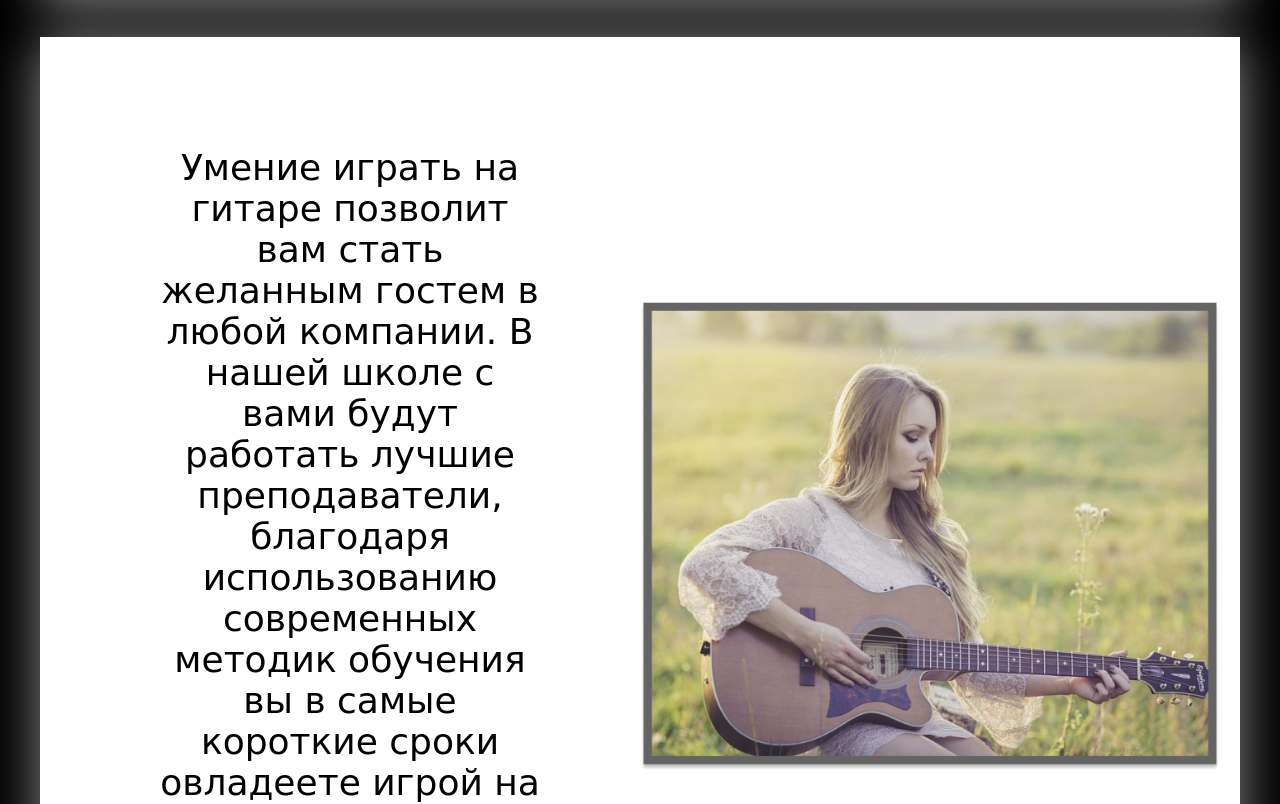
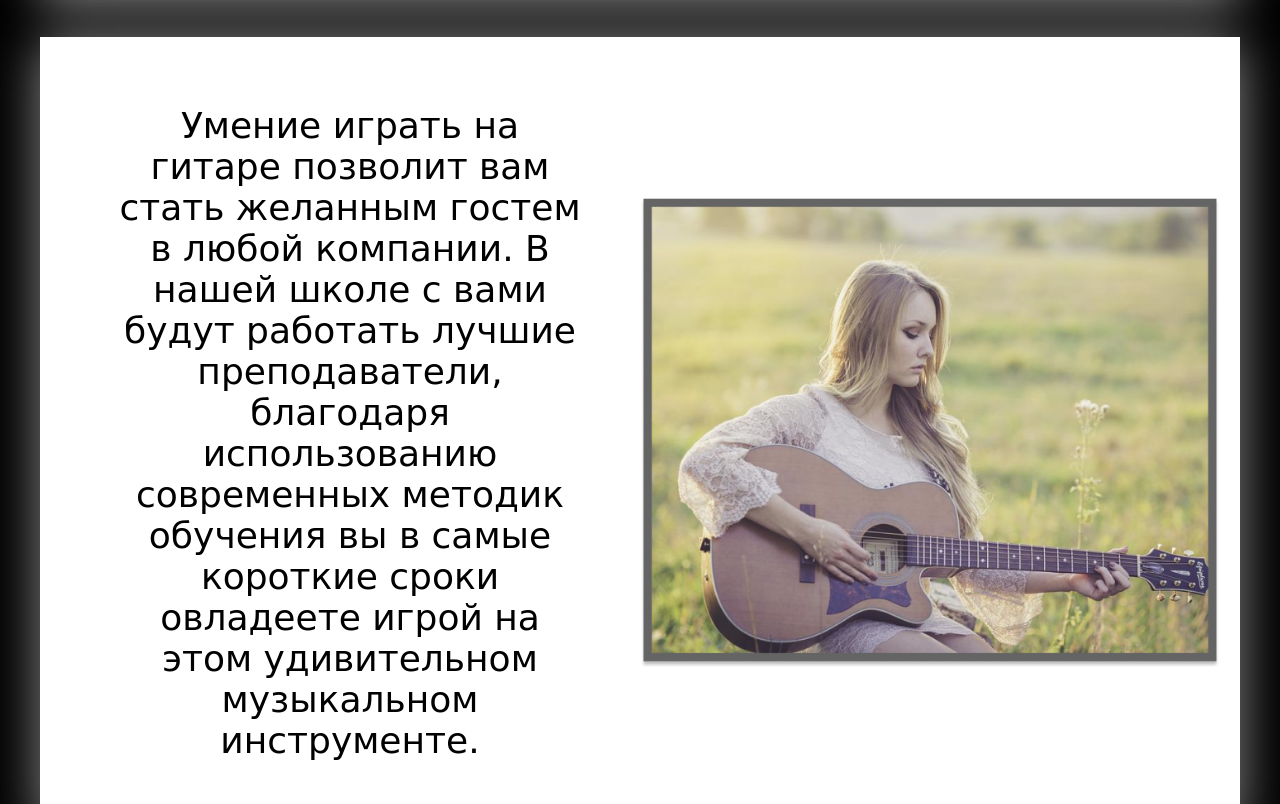
Before and after one commit to favrq/favrq.github.io, a plain HTML site: page index.html in a window 1280 px wide. Shown: the part 1120-1924 px from the top of the page. Drawn offline with Linux system fonts and the light colour scheme; a web font is replaced by a local one.

Commit message:
Add files via upload

```diff
--- a/style.css
+++ b/style.css
@@ -87,7 +87,7 @@ h1, p {
 .article > p {
     font-size: 36px;
     text-align: center;
-    margin: 100px;
+    margin: 5%;
 }
 .article img {
     height: 50%;
@@ -95,6 +95,7 @@ h1, p {
     display: flex;
     align-self: center;
 }
+
 .curse {
     background-color: white;
     box-shadow: 0px 4px 50px rgba(255, 255, 255, 0.56);
```
